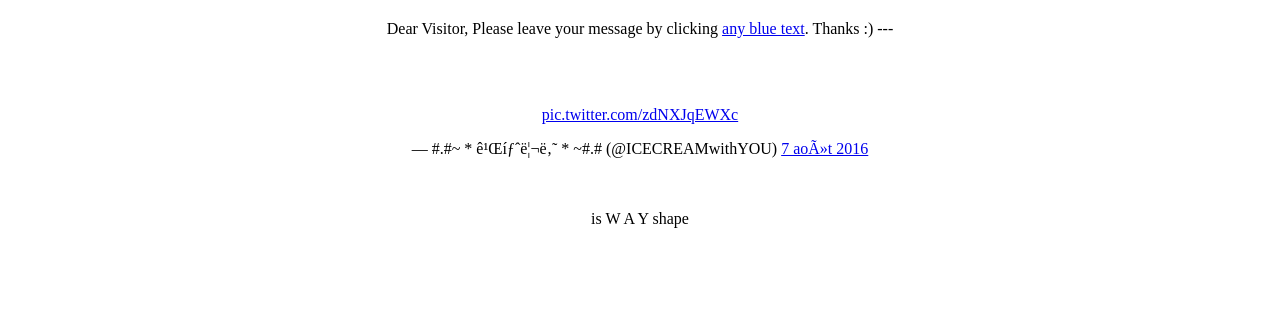
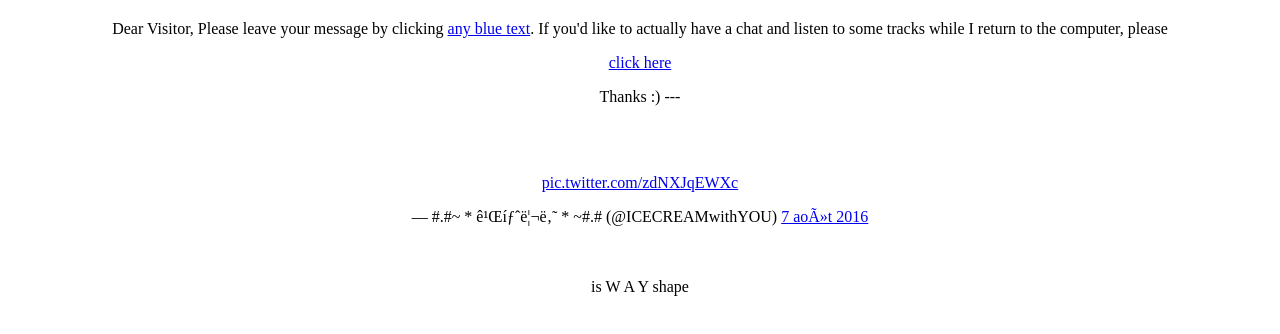
Before and after one commit to kintrala/catalinavallejos, a plain HTML site: page index.html in a window 1280 px wide. Shown: the part 60-394 px from the top of the page. Drawn offline with Linux system fonts and the light colour scheme.

Commit message:
Update index.html

```diff
--- a/index.html
+++ b/index.html
@@ -15,6 +15,9 @@ Dear Visitor,
 
 Please leave your message by clicking <a href="mailto:contact@catalinavallejos.com">any blue text</a>.
 
+  If you'd like to actually have a chat and listen to some tracks while I return to the computer,
+  please <p style="color:pink"><a href="http://scannerjammer.com/itskiny">click here</a></p>
+
 Thanks :)
 
 
```
